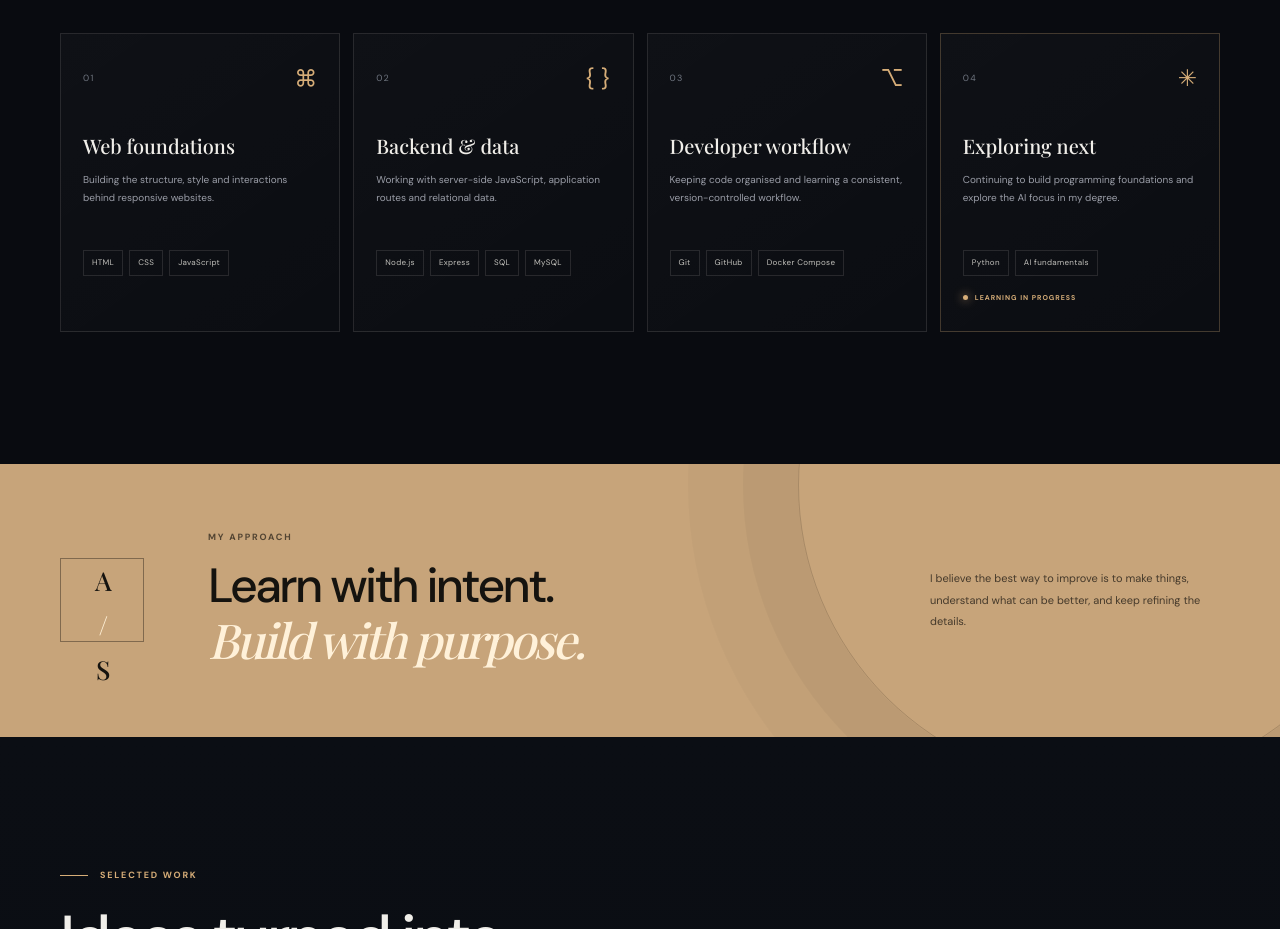
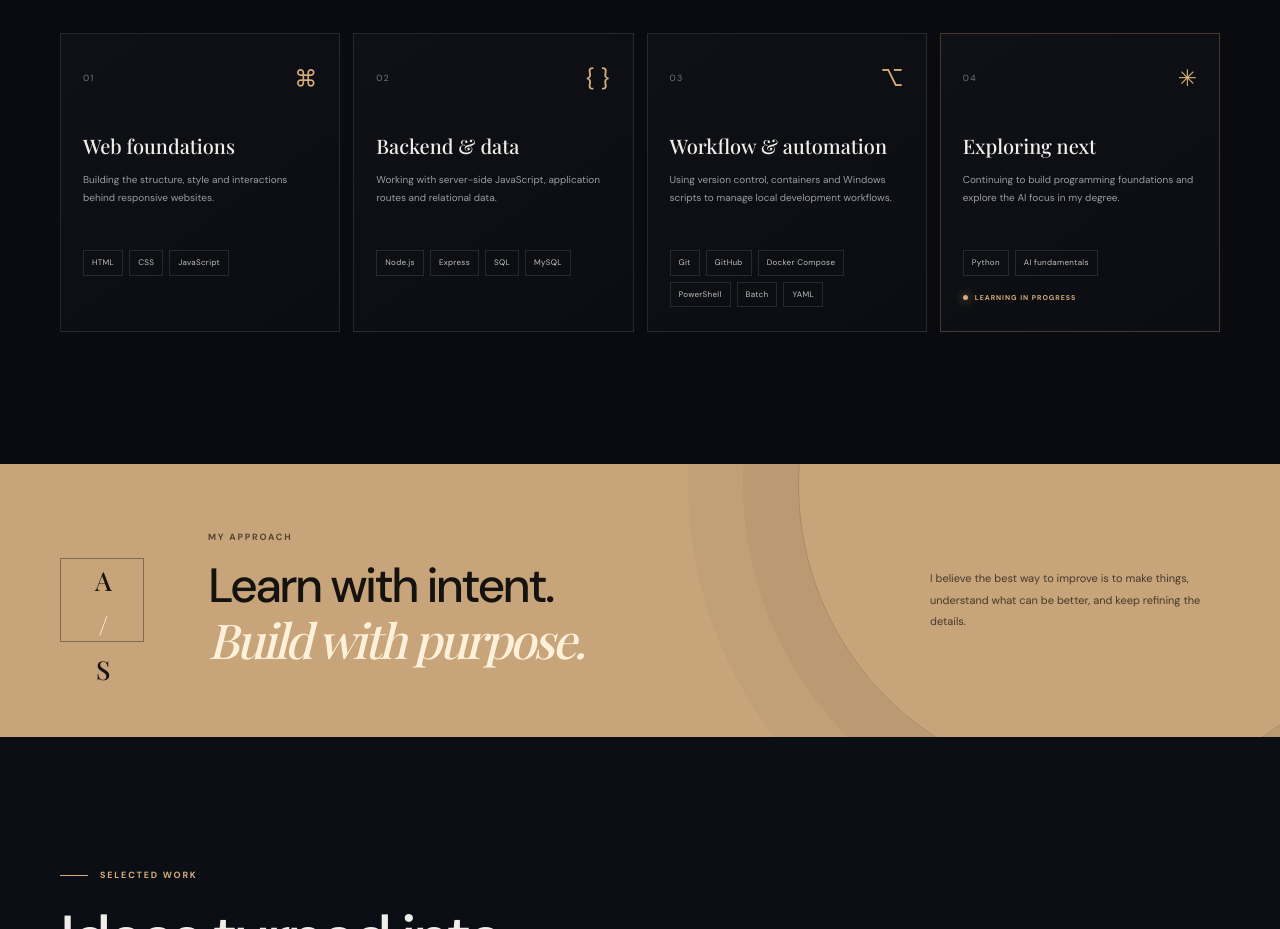
Before and after one commit to anasalsapi77-beep/Anas_Portfolio, a plain HTML site: page index.html in a window 1280 px wide. Shown: the part 2080-3009 px from the top of the page. Drawn offline with nearby package versions, Linux system fonts and the light colour scheme; a web font is replaced by a local one.

Commit message:
Show verified scripting and configuration tools

```diff
--- a/index.html
+++ b/index.html
@@ -128,9 +128,9 @@
           </article>
           <article class="tool-card" data-reveal data-delay="160">
             <div class="tool-card-head"><span class="tool-number">03</span><span class="tool-icon">⌥</span></div>
-            <h3>Developer workflow</h3>
-            <p>Keeping code organised and learning a consistent, version-controlled workflow.</p>
-            <div class="tag-list"><span>Git</span><span>GitHub</span><span>Docker Compose</span></div>
+            <h3>Workflow &amp; automation</h3>
+            <p>Using version control, containers and Windows scripts to manage local development workflows.</p>
+            <div class="tag-list"><span>Git</span><span>GitHub</span><span>Docker Compose</span><span>PowerShell</span><span>Batch</span><span>YAML</span></div>
           </article>
           <article class="tool-card tool-card-highlight" data-reveal data-delay="240">
             <div class="tool-card-head"><span class="tool-number">04</span><span class="tool-icon">✳</span></div>
```
